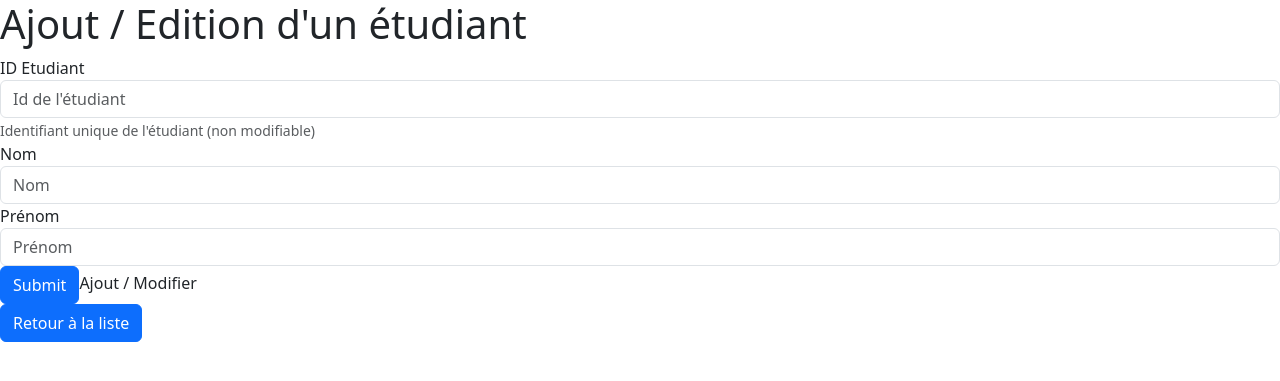
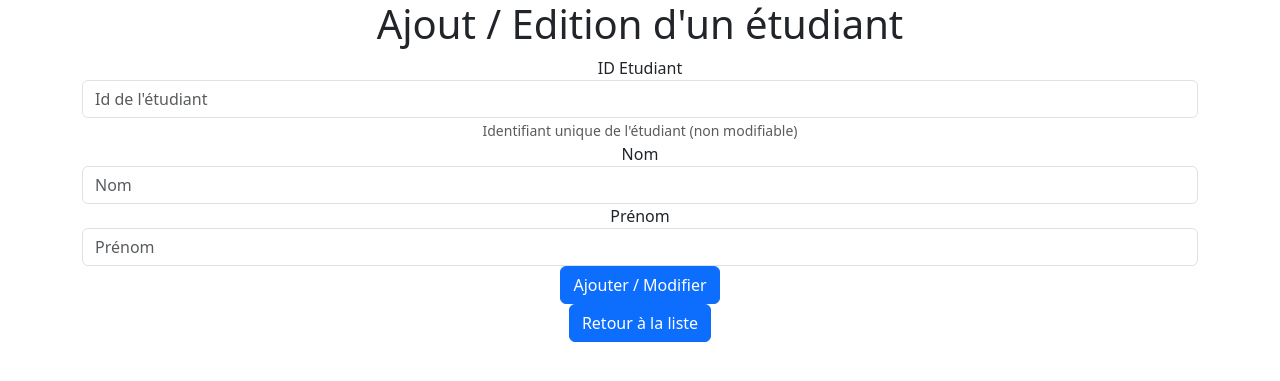
Before and after one commit to LiliwoL/PHP-Gestion-Stages-Etudiants, a PHP site: page /edit.php in a window 1280 px wide. Shown: the top 381 px of the page. Run offline with PHP 8.4, Linux system fonts and the light colour scheme.

Commit message:
autopush

```diff
--- a/edit.php
+++ b/edit.php
@@ -33,6 +33,9 @@ if ( isset($_GET['id']) ){
 
 </head>
 <body>
+    <div class="container text-center">
+        <div class="row align-items-center">
+            <div class="col">
                 <h1>Ajout / Edition d'un étudiant</h1>
 
                 <form method="POST" action="edit.php">
@@ -58,11 +61,13 @@ if ( isset($_GET['id']) ){
                                value="<?php if ( isset( $studentData['prenom'] ) ) { echo  $studentData['prenom']; } ?>" >
                     </div>
 
-        <input type="submit" class="btn btn-primary">Ajout / Modifier</input>
+                    <input type="submit" class="btn btn-primary" value="Ajouter / Modifier"/>
                 </form>
 
                 <a href="index.php" class="btn btn-primary">Retour à la liste</a>
-
+            </div>
+        </div>
+    </div>
 
     <script src="https://cdn.jsdelivr.net/npm/bootstrap@5.3.0-alpha3/dist/js/bootstrap.bundle.min.js" integrity="sha384-ENjdO4Dr2bkBIFxQpeoTz1HIcje39Wm4jDKdf19U8gI4ddQ3GYNS7NTKfAdVQSZe" crossorigin="anonymous"></script>
 </body>
```
Also changed, not shown: README.md. Lines whose indentation alone changed are shown as unchanged.
